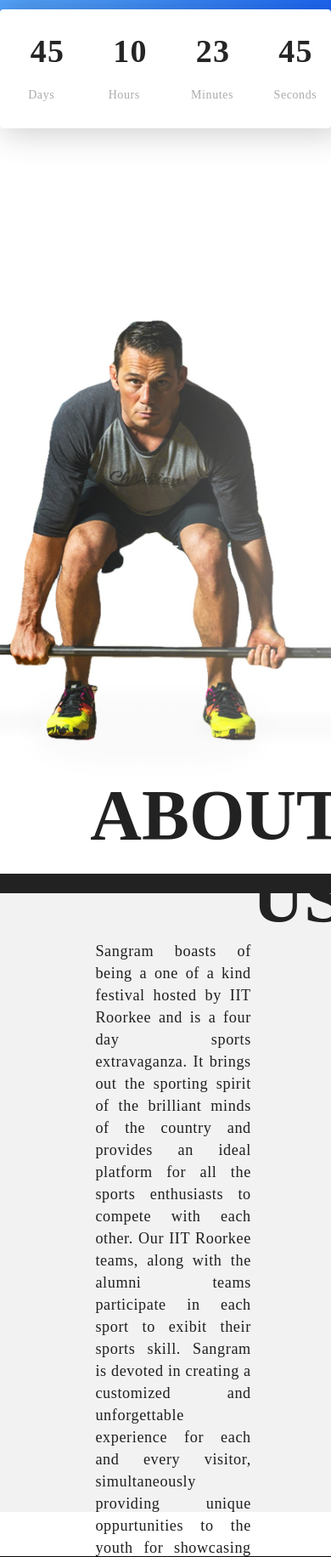
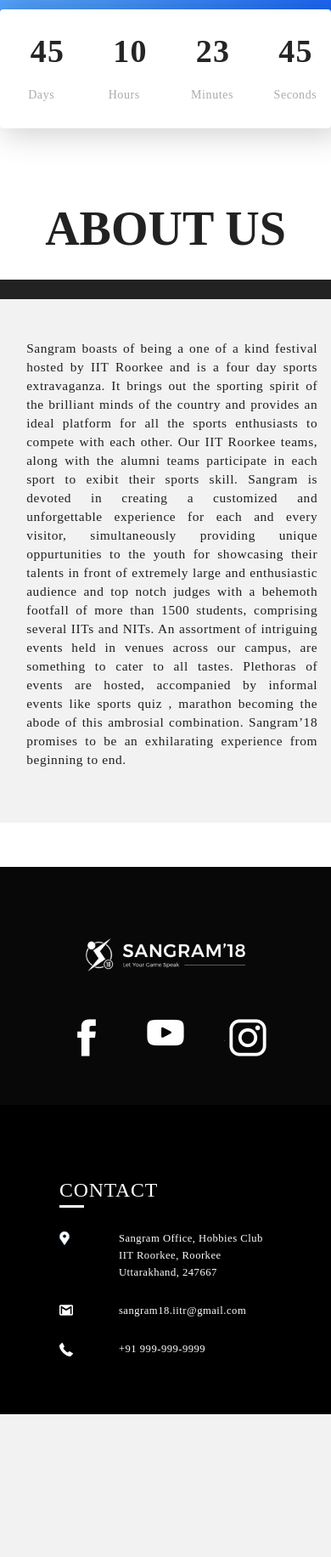
Before and after one commit to VarunBhandia/DesignStudioSangram, a PHP site: page / in a window 390 px wide; the page is wider, and only the part inside the window is pictured. Shown: the part 401-2233 px from the top of that part at 85% size. After the commit the page ends 2065 px from the top of that part, so only its background shows below. Run offline with PHP 8.4, Linux system fonts and the light colour scheme.

Commit message:
Responsive

```diff
--- a/css/style.css
+++ b/css/style.css
@@ -1,4 +1,6 @@
-
+html{
+    overflow-x: hidden;
+}
 .logo {
 width: 3vw;
 margin-right: 2em;}
@@ -97,6 +99,12 @@ height: 26em;    }
 .about{
     margin-top: 16em;
 }
+
+@media only screen and (max-width: 500px) {
+    .about {
+    margin-top: 6em;    }
+}
+
 .aboutheader{
     height: .9em;
     font-family: Montserrat;
@@ -105,6 +113,18 @@ height: 26em;    }
     line-height: normal;
     text-align: right;
     color: #222222;}
+
+@media only screen and (max-width: 500px) {
+    .aboutheader {
+    height: .9em;
+    font-family: Montserrat;
+    font-size: 4em;
+    font-weight: 999;
+    line-height: normal;
+    text-align: center;
+    color: #222222;
+    }
+}
 
 .aboutcontent{
     background: rgba(0, 0, 0, 0.05);
@@ -120,16 +140,37 @@ height: 26em;    }
     color: #1f1f1f;
 }
 
+@media only screen and (max-width: 500px) {
+    .aboutcontent {
+    background: rgba(0, 0, 0, 0.05);
+    padding-right: 2em;
+    padding-left: 3em;
+    padding-top: 4em;
+    margin-top: -1em;
+    height: 41em;
+    font-family: Montserrat;
+    font-size: 1.1em;
+    letter-spacing: 0.6px;
+    text-align: justify;
+    color: #1f1f1f;
+    }
+}
+
+
 .aboutimage{
     margin-left: 0em;
     width: 160%;
     height: auto;
 }
 
+@media only screen and (max-width: 500px) {
+    .aboutimage {
+display: none;    }
+}
+
 .rectabout{
     margin-top: 3em;
   height: 23px;
-  mix-blend-mode: undefined;
   background-color: #222222;
 }
 
```
